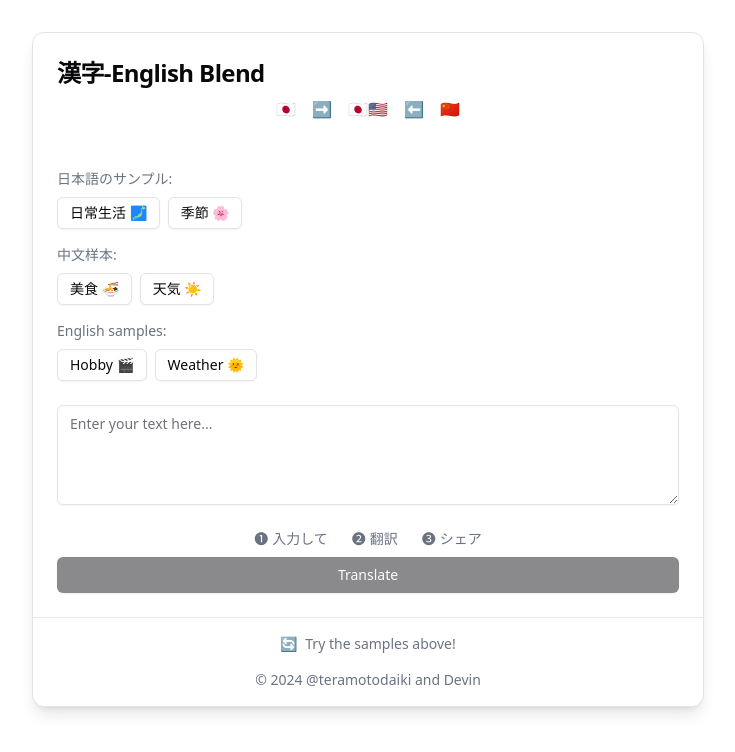
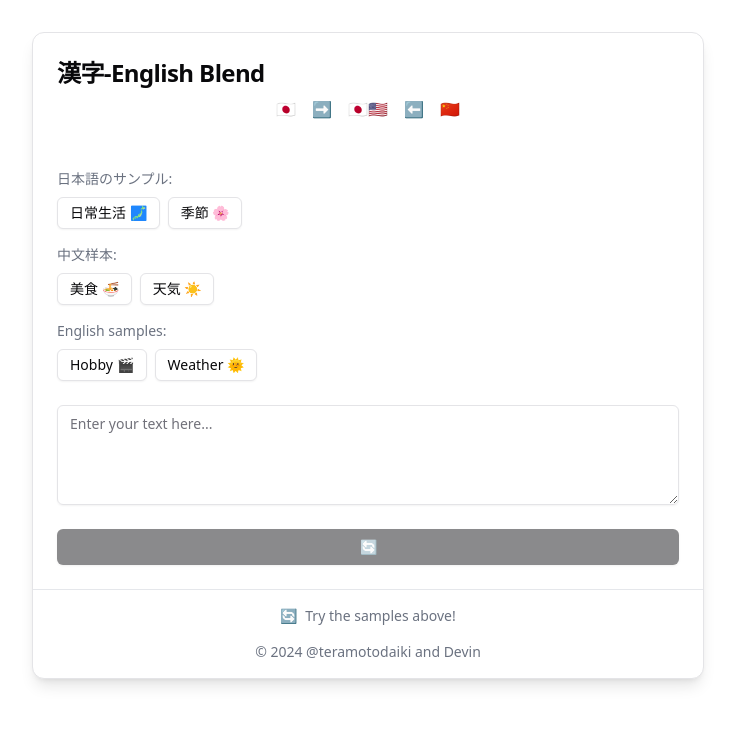
Before and after one commit to teramotodaiki/kanji-english-blend, a React (Vite) app: page / in a window 1280 px wide. Shown: the top 752 px of the page, without its empty margins (272-1007 px from the left). Built offline with nearby package versions, Linux system fonts and the light colour scheme.

Commit message:
feat: remove Japanese text and replace translate with emoji
Co-Authored-By: i101323@gmail.com <i101323@gmail.com>

```diff
--- a/src/App.tsx
+++ b/src/App.tsx
@@ -92,26 +92,12 @@ function App() {
             className="min-h-[100px] dark:bg-gray-700 dark:text-gray-100"
           />
           <div className="space-y-2">
-            <ul className="flex justify-center space-x-6 text-sm text-gray-500 dark:text-gray-400">
-              <li className="flex items-center space-x-1">
-                <span>➊</span>
-                <span>入力して</span>
-              </li>
-              <li className="flex items-center space-x-1">
-                <span>➋</span>
-                <span>翻訳</span>
-              </li>
-              <li className="flex items-center space-x-1">
-                <span>➌</span>
-                <span>シェア</span>
-              </li>
-            </ul>
             <Button
               onClick={handleTranslate}
               disabled={isLoading || !input}
               className="w-full dark:bg-gray-600 dark:hover:bg-gray-500 dark:text-white"
             >
-              {isLoading ? 'Translating...' : 'Translate'}
+              {isLoading ? '🔄...' : '🔄'}
             </Button>
           </div>
           {output && (
```
